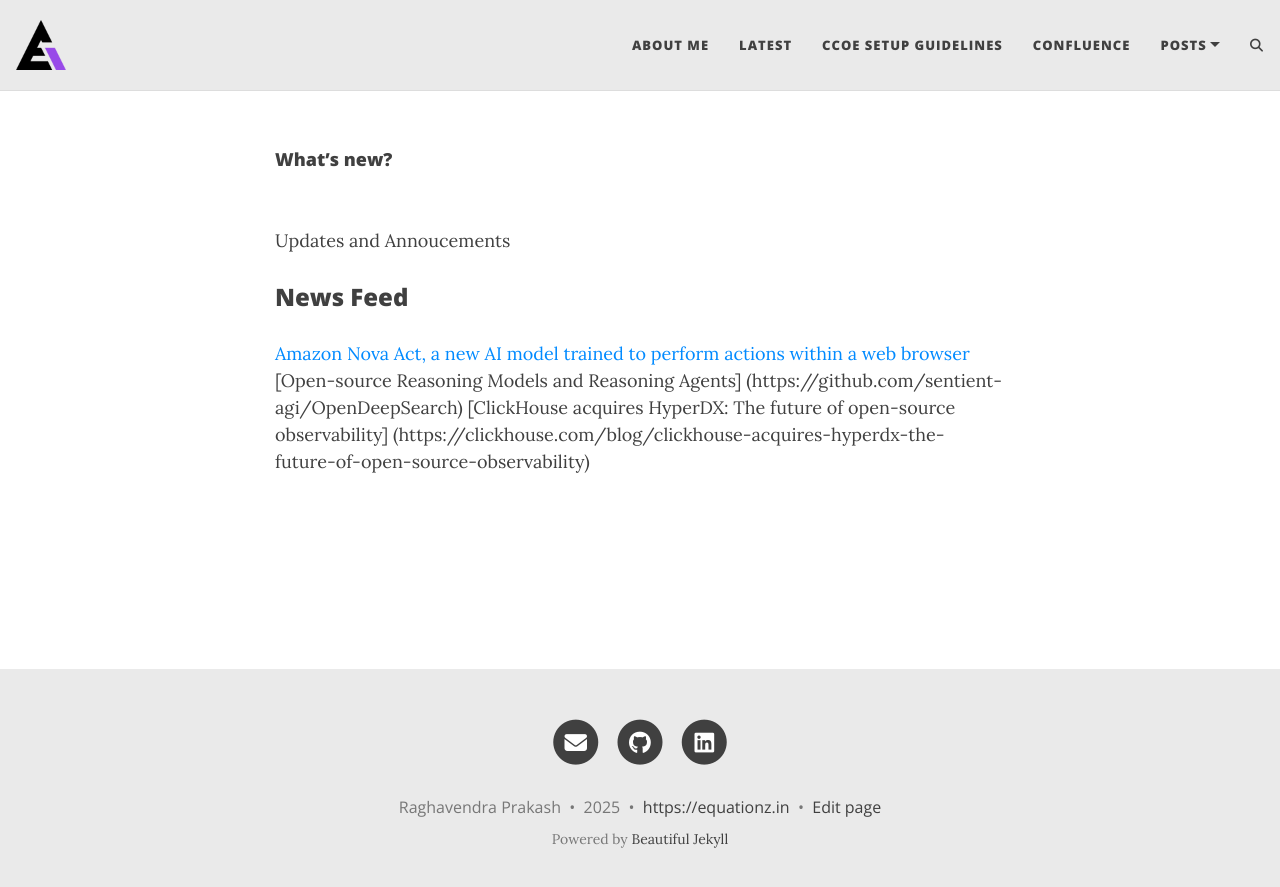
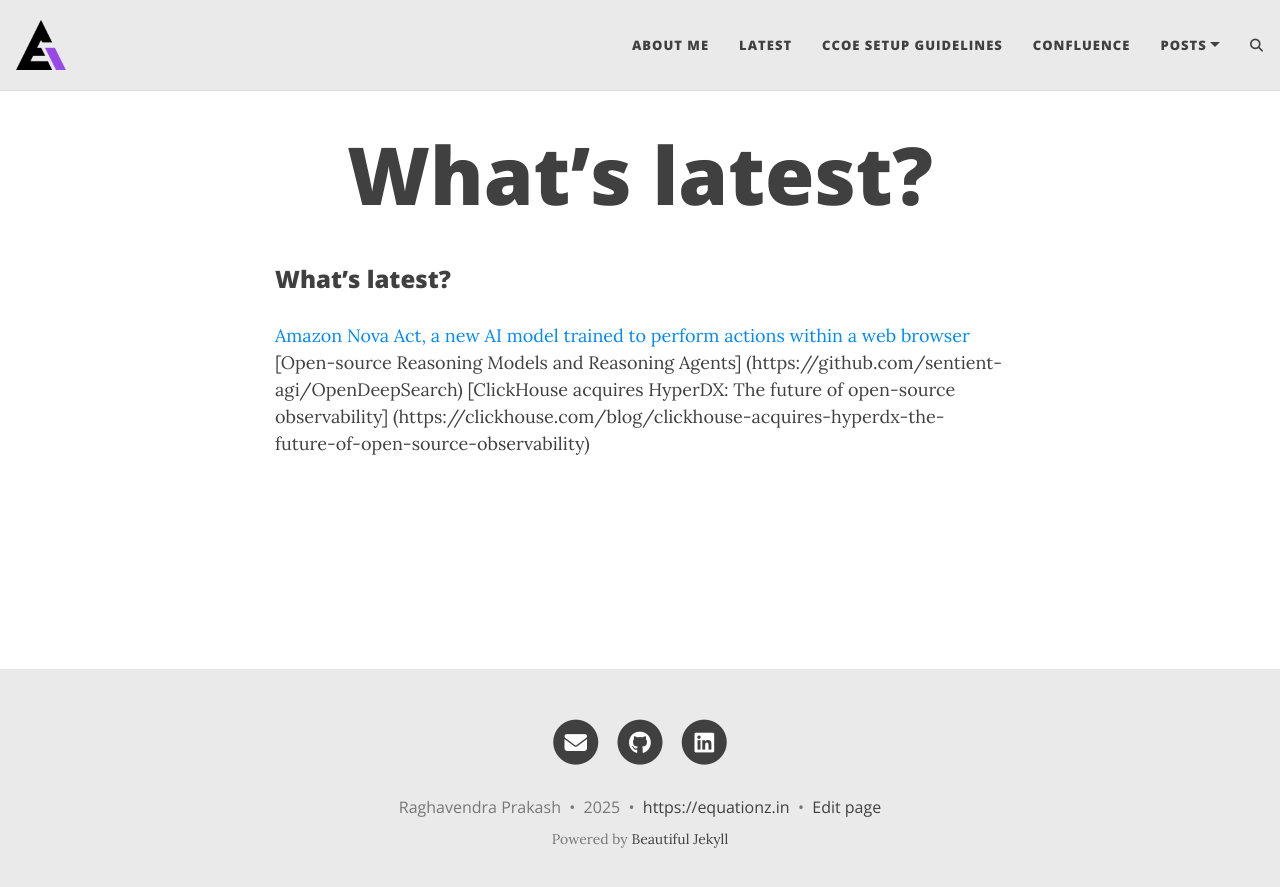
Before and after one commit to raghavendraprakash/equationz.github.io, a Jekyll site: the page built from what_latest.md, in a window 1280 px wide. Shown: the top 887 px of the page. Built offline with Jekyll 4.4.1, drawn with Linux system fonts in a browser that asks for light colours; our own code applies the rules of GitHub Pages for plain Markdown files; comment, search, counter and statistics services are not loaded.

Commit message:
Update what_latest.md

```diff
--- a/what_latest.md
+++ b/what_latest.md
@@ -1,9 +1,4 @@
-#### What's new?
-<br>
-Updates and Annoucements
-<br>
-
-### News Feed
+### What's latest?
 [Amazon Nova Act, a new AI model trained to perform actions within a web browser](https://labs.amazon.science/blog/nova-act)
 [Open-source Reasoning Models and Reasoning Agents] (https://github.com/sentient-agi/OpenDeepSearch)
 [ClickHouse acquires HyperDX: The future of open-source observability] (https://clickhouse.com/blog/clickhouse-acquires-hyperdx-the-future-of-open-source-observability)
```
